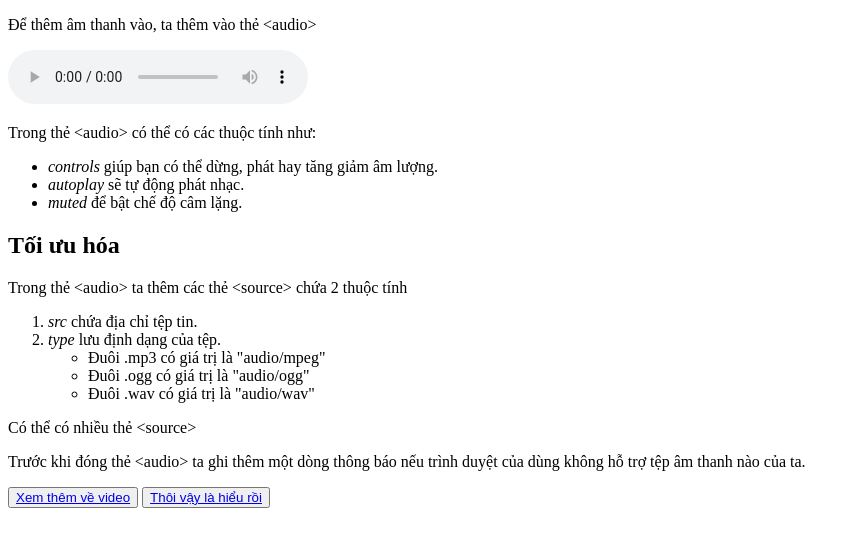
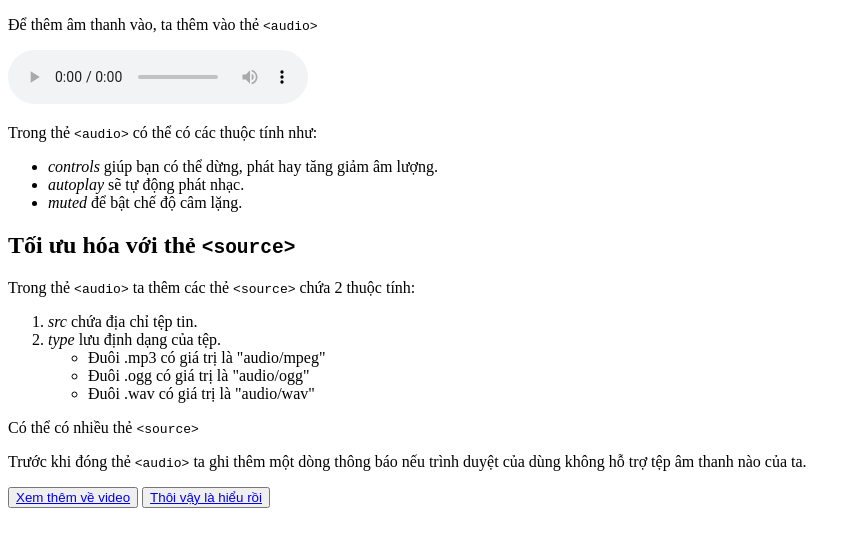
Before and after one commit to minhlong149/no-css-html, a plain HTML site: page audio.html in a window 1280 px wide. Shown: the whole page, without its empty margins (0-861 px from the left). Drawn offline with Linux system fonts and the light colour scheme.

Commit message:
update audio.html

```diff
--- a/audio.html
+++ b/audio.html
@@ -9,21 +9,21 @@
 </head>
 
 <body>
-    <p>Để thêm âm thanh vào, ta thêm vào thẻ &lt;audio&gt; </p>
+    <p>Để thêm âm thanh vào, ta thêm vào thẻ <code>&lt;audio&gt;</code></p>
     <audio controls>
         <source src="./media/Impact Moderato - Kevin MacLeod.mp3" type="audio/mpeg">
         Máy bạn gà quá không chạy tệp âm thanh được
     </audio>
 
-    <p>Trong thẻ &lt;audio&gt; có thể có các thuộc tính như:</p>
+    <p>Trong thẻ <code>&lt;audio&gt;</code> có thể có các thuộc tính như:</p>
     <ul>
         <li><i>controls</i> giúp bạn có thể dừng, phát hay tăng giảm âm lượng.</li>
         <li><i>autoplay</i> sẽ tự động phát nhạc.</li>
         <li><i>muted</i> để bật chế độ câm lặng.</li>
     </ul>
 
-    <h2>Tối ưu hóa</h2>
-    <p>Trong thẻ &lt;audio&gt; ta thêm các thẻ &lt;source&gt; chứa 2 thuộc tính </p>
+    <h2>Tối ưu hóa với thẻ <code>&lt;source&gt;</code></h2>
+    <p>Trong thẻ <code>&lt;audio&gt;</code> ta thêm các thẻ <code>&lt;source&gt;</code> chứa 2 thuộc tính:</p>
     <ol>
         <li><i>src</i> chứa địa chỉ tệp tin.</li>
         <li>
@@ -35,9 +35,9 @@
             </ul>
         </li>
     </ol>
-    <p>Có thể có nhiều thẻ &lt;source&gt;</p>
+    <p>Có thể có nhiều thẻ <code>&lt;source&gt;</code></p>
 
-    <p>Trước khi đóng thẻ &lt;audio&gt; ta ghi thêm một dòng thông báo nếu trình duyệt của dùng không hỗ trợ tệp âm
+    <p>Trước khi đóng thẻ <code>&lt;audio&gt;</code> ta ghi thêm một dòng thông báo nếu trình duyệt của dùng không hỗ trợ tệp âm
         thanh nào của ta.</p>
 
     <button><a href="./video.html">Xem thêm về video</a>
```
